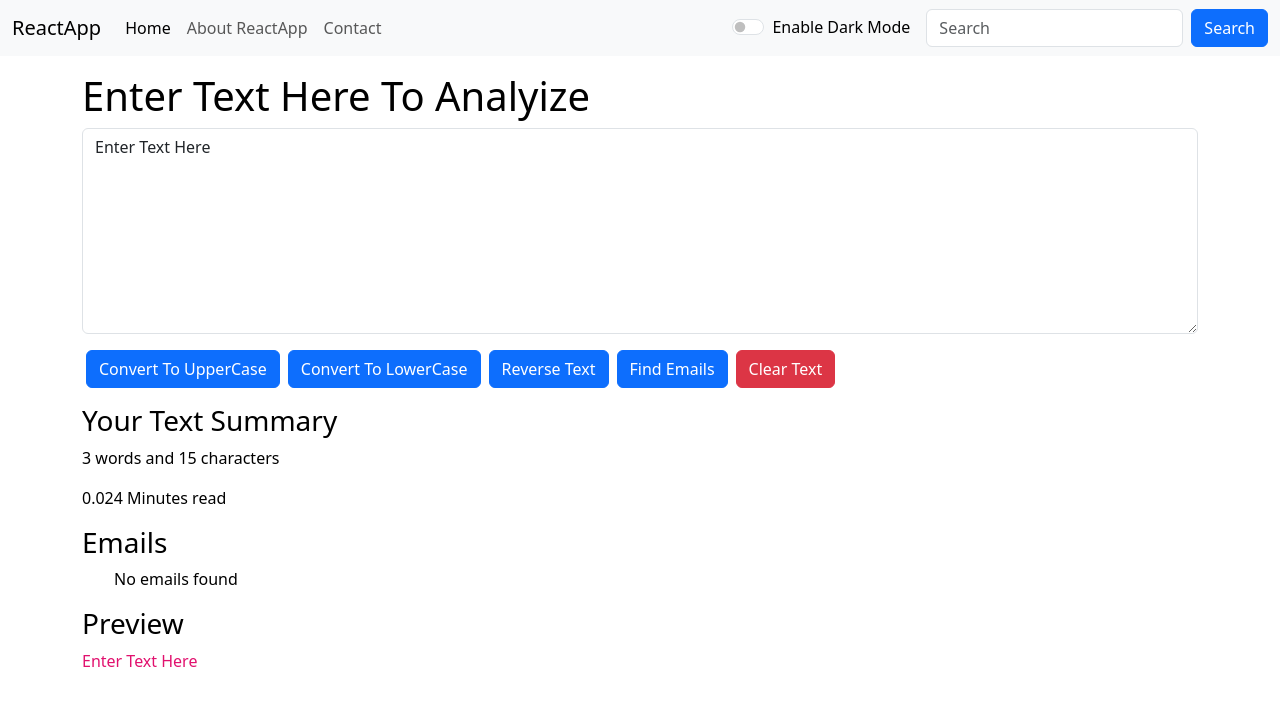
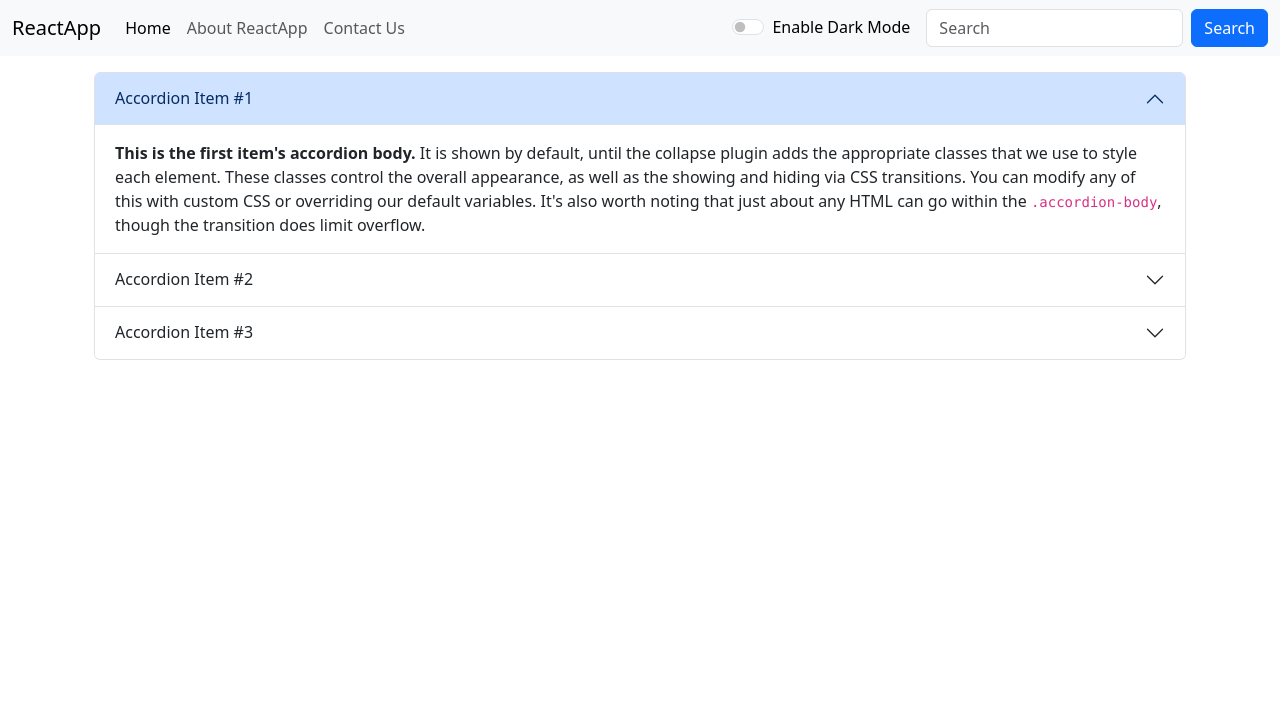
Before and after one commit to hamzaamj/react-app, a React (Create React App) app: page /about in a window 1280 px wide. Shown: the top 706 px of the page. Built offline with nearby package versions, Linux system fonts and the light colour scheme.

Commit message:
Added contact us form using link

```diff
--- a/package.json
+++ b/package.json
@@ -8,6 +8,7 @@
     "@testing-library/user-event": "^13.5.0",
     "react": "^18.3.1",
     "react-dom": "^18.3.1",
+    "react-router-dom": "^6.27.0",
     "react-scripts": "5.0.1",
     "web-vitals": "^2.1.4"
   },
--- a/src/App.js
+++ b/src/App.js
@@ -2,7 +2,14 @@ import './App.css';
 import React, { useState } from "react";
 import Navbar from './components/Navbar';
 import TextForm from './components/TextForm';
+import AboutUs from './components/AboutUs';
 import Alert from './components/Alert';
+import ContactUs from './components/ContactUs';
+import {
+    BrowserRouter as Router,
+    Routes,
+    Route
+} from "react-router-dom";
 function App() {
     const [mode, setMode] = useState('light');
     const [modeText, setModeText] = useState('Enable Dark Mode');
@@ -33,9 +40,17 @@ function App() {
     }
   return (
     <>
-      <Navbar title="ReactApp" aboutText="About ReactApp" modeText={modeText} changeMode={changeMode} mode={mode}/>
-      <Alert alert={alertText}/>
-      <TextForm toggleAlert={toggleAlert} heading="Enter Text Here To Analyize" mode={mode}/>
+        <Router>
+            <Navbar title="ReactApp" contactUsText="Contact Us" aboutText="About ReactApp" modeText={modeText} changeMode={changeMode} mode={mode}/>
+            <Alert alert={alertText}/>
+            <Routes>
+                <Route path="/about" element={<AboutUs mode={mode} />} />
+                <Route path="/" element={<TextForm toggleAlert={toggleAlert} heading="Enter Text Here To Analyze" />} />
+            </Routes>
+            <Routes>
+                <Route path="/contact" element={<ContactUs mode={mode} />} />
+            </Routes>
+        </Router>
     </>
   );
 }
--- /dev/null
+++ b/src/components/AboutUs.js
@@ -0,0 +1,68 @@
+import '../App.css';
+import React from "react";
+export default function AboutUs(props) {
+    let textColor = props.mode === 'light' ? 'black' : 'white';
+    return (
+        <>
+            <div className="container my-3" style={{color: textColor}}>
+                <div className="accordion container" id="accordionExample" style={{color: textColor}}>
+                    <div className="accordion-item">
+                        <h2 className="accordion-header">
+                            <button className="accordion-button" type="button" data-bs-toggle="collapse"
+                                    data-bs-target="#collapseOne" aria-expanded="true" aria-controls="collapseOne">
+                                Accordion Item #1
+                            </button>
+                        </h2>
+                        <div id="collapseOne" className="accordion-collapse collapse show"
+                             data-bs-parent="#accordionExample">
+                            <div className="accordion-body">
+                                <strong>This is the first item's accordion body.</strong> It is shown by default, until the
+                                collapse plugin adds the appropriate classes that we use to style each element. These
+                                classes control the overall appearance, as well as the showing and hiding via CSS
+                                transitions. You can modify any of this with custom CSS or overriding our default variables.
+                                It's also worth noting that just about any HTML can go within
+                                the <code>.accordion-body</code>, though the transition does limit overflow.
+                            </div>
+                        </div>
+                    </div>
+                    <div className="accordion-item">
+                        <h2 className="accordion-header">
+                            <button className="accordion-button collapsed" type="button" data-bs-toggle="collapse"
+                                    data-bs-target="#collapseTwo" aria-expanded="false" aria-controls="collapseTwo">
+                                Accordion Item #2
+                            </button>
+                        </h2>
+                        <div id="collapseTwo" className="accordion-collapse collapse" data-bs-parent="#accordionExample">
+                            <div className="accordion-body">
+                                <strong>This is the second item's accordion body.</strong> It is hidden by default, until
+                                the collapse plugin adds the appropriate classes that we use to style each element. These
+                                classes control the overall appearance, as well as the showing and hiding via CSS
+                                transitions. You can modify any of this with custom CSS or overriding our default variables.
+                                It's also worth noting that just about any HTML can go within
+                                the <code>.accordion-body</code>, though the transition does limit overflow.
+                            </div>
+                        </div>
+                    </div>
+                    <div className="accordion-item">
+                        <h2 className="accordion-header">
+                            <button className="accordion-button collapsed" type="button" data-bs-toggle="collapse"
+                                    data-bs-target="#collapseThree" aria-expanded="false" aria-controls="collapseThree">
+                                Accordion Item #3
+                            </button>
+                        </h2>
+                        <div id="collapseThree" className="accordion-collapse collapse" data-bs-parent="#accordionExample">
+                            <div className="accordion-body">
+                                <strong>This is the third item's accordion body.</strong> It is hidden by default, until the
+                                collapse plugin adds the appropriate classes that we use to style each element. These
+                                classes control the overall appearance, as well as the showing and hiding via CSS
+                                transitions. You can modify any of this with custom CSS or overriding our default variables.
+                                It's also worth noting that just about any HTML can go within
+                                the <code>.accordion-body</code>, though the transition does limit overflow.
+                            </div>
+                        </div>
+                    </div>
+                </div>
+            </div>
+        </>
+    )
+}
--- /dev/null
+++ b/src/components/ContactUs.js
@@ -0,0 +1,41 @@
+import '../App.css';
+import React from "react";
+export default function ContactUs(props) {
+    let textColor = props.mode === 'light' ? 'black' : 'white';
+    return (
+        <div style={{ maxWidth: "600px", margin: "0 auto", padding: "20px" }}>
+            <h2 style={{color: textColor}}>Contact Us</h2>
+            <form style={{ display: "flex", flexDirection: "column", gap: "10px" }}>
+                <label style={{color: textColor}}>
+                    Name:
+                    <input
+                        type="text"
+                        name="name"
+                        required
+                        style={{ width: "100%", padding: "8px", marginBottom: "10px" }}
+                    />
+                </label>
+                <label style={{color: textColor}}>
+                    Email:
+                    <input
+                        type="email"
+                        name="email"
+                        required
+                        style={{ width: "100%", padding: "8px", marginBottom: "10px" }}
+                    />
+                </label>
+                <label style={{color: textColor}}>
+                    Message:
+                    <textarea
+                        name="message"
+                        required
+                        style={{ width: "100%", padding: "8px", height: "100px" }}
+                    ></textarea>
+                </label>
+                <button type="submit" style={{ padding: "10px 20px", backgroundColor: "#007BFF", color: "white", border: "none", cursor: "pointer" }}>
+                    Submit
+                </button>
+            </form>
+        </div>
+    );
+}
--- a/src/components/Navbar.js
+++ b/src/components/Navbar.js
@@ -1,5 +1,7 @@
 import '../App.css';
-
+import {
+    Link
+} from "react-router-dom";
 function Navbar(props) {
     return (
         <>
@@ -14,13 +16,13 @@ function Navbar(props) {
                     <div className="collapse navbar-collapse" id="navbarSupportedContent">
                         <ul className="navbar-nav me-auto mb-2 mb-lg-0">
                             <li className="nav-item">
-                                <a className="nav-link active" aria-current="page" href="/">Home</a>
+                                <Link className="nav-link active" aria-current="page" to="/">Home</Link>
                             </li>
                             <li className="nav-item">
-                                <a className="nav-link" href="/">{props.aboutText}</a>
+                                <Link className="nav-link" to="/about">{props.aboutText}</Link>
                             </li>
                             <li className="nav-item">
-                                <a className="nav-link" href="/">Contact</a>
+                                <Link className="nav-link" to="/contact">{props.contactUsText}</Link>
                             </li>
                         </ul>
                         <div className="form-check form-switch mx-3">
```
Also changed, not shown: 1 other file (tests, documents, lock files or other folders).
